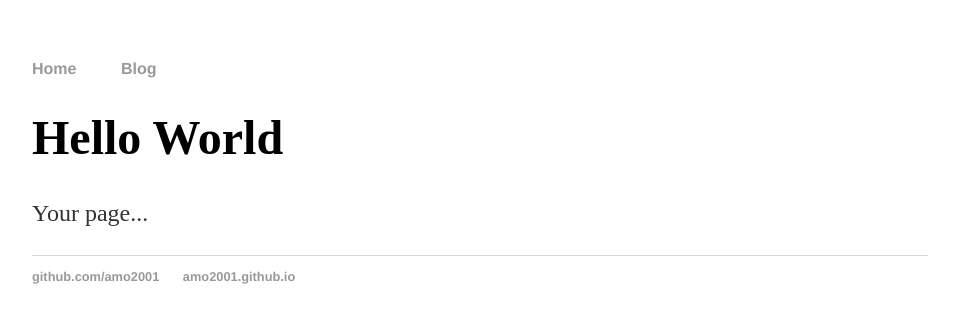
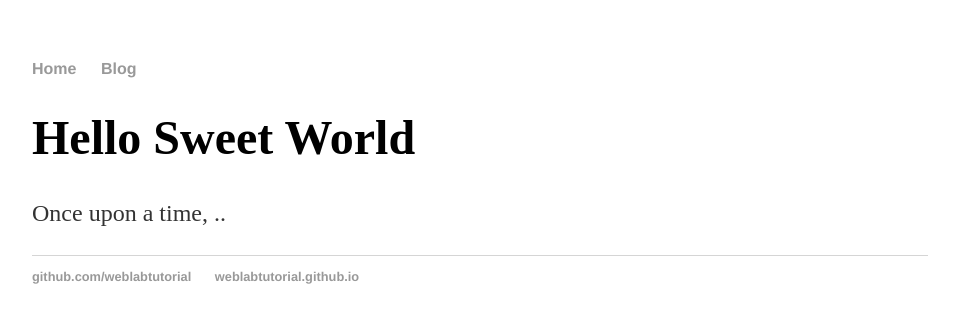
Before and after one commit to amo2001/amo2001.github.io, a Jekyll site: the page built from index.html, in a window 1280 px wide. Shown: the top 323 px of the page, without its empty margins (160-1119 px from the left). Built offline with Jekyll 4.4.1, drawn with Linux system fonts in a browser that asks for light colours.

Commit message:
Update index.html
Updated index.html to use default layout.

```diff
--- a/index.html
+++ b/index.html
@@ -1,26 +1,8 @@
-<!DOCTYPE html>
-<html>
-       <head>
-             <title>Web Programming</title>
-             <!-- link to main styling sheet -->
-             <link rel="stylesheet" type="text/css" href="/css/main.css">
-       </head>
-       <body>
-              <nav>
-              <ul>
-                <li><a href="/">Home</a><li>
-                <li><a href="/blog">Blog</a></li>
-                </ul>
-              </nav>
-              <div class="container">
-              <div class="blurb">
-                <h1>Hello World</h1>
-                <p>Your page...</p>
-                <footer>
-                <ul>
-                   <li><a href="https://github.com/amo2001">github.com/amo2001</a></li>
-                   <li><a href="https://amo2001.github.io"> amo2001.github.io </a></li>
-                </ul>
-                </footer>
-       </body>
-</html>
+---
+layout: default
+title: Web Programming
+---
+<div class="blurb">
+       <h1>Hello Sweet World</h1>
+       <p>Once upon a time, ..</p>
+</div>
```
